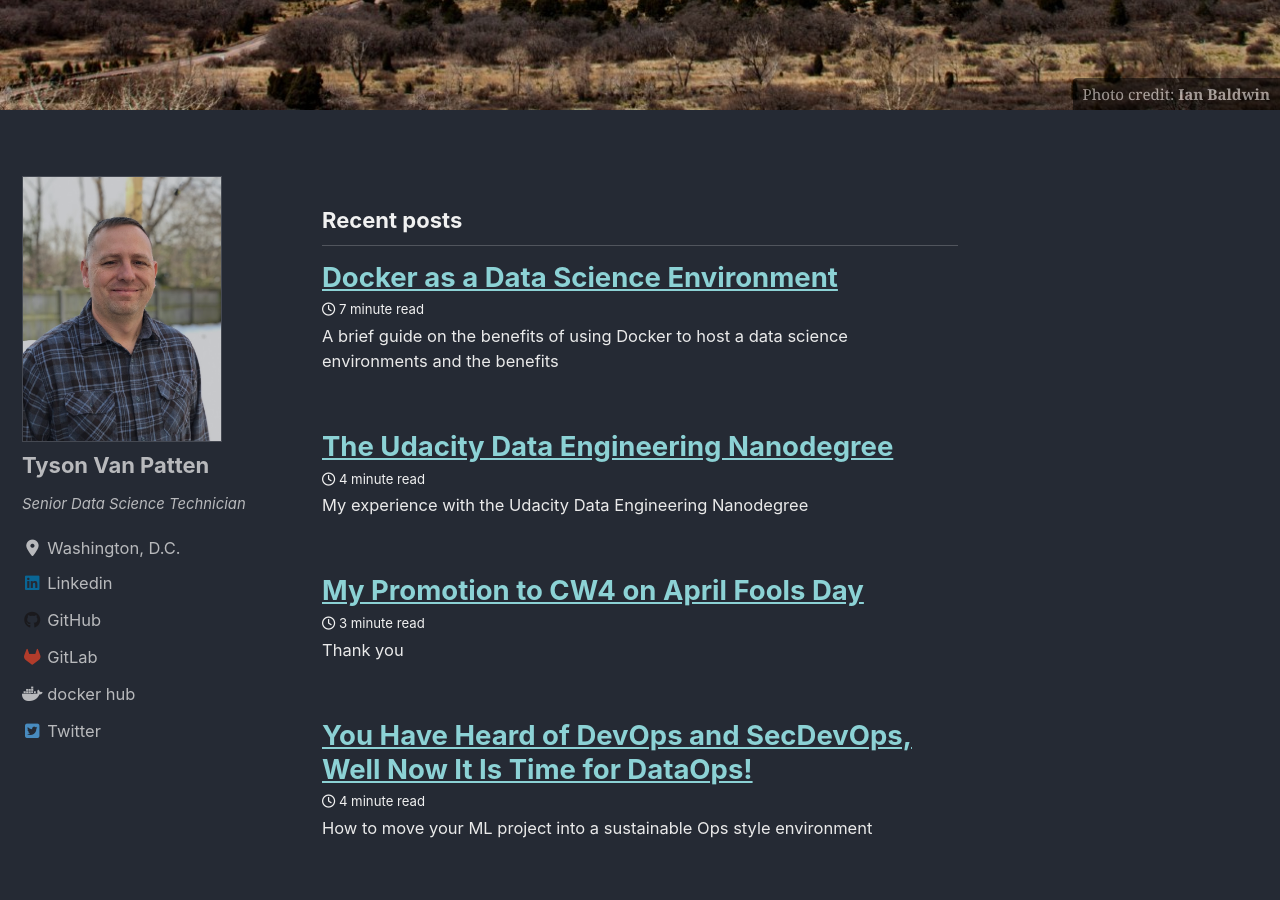
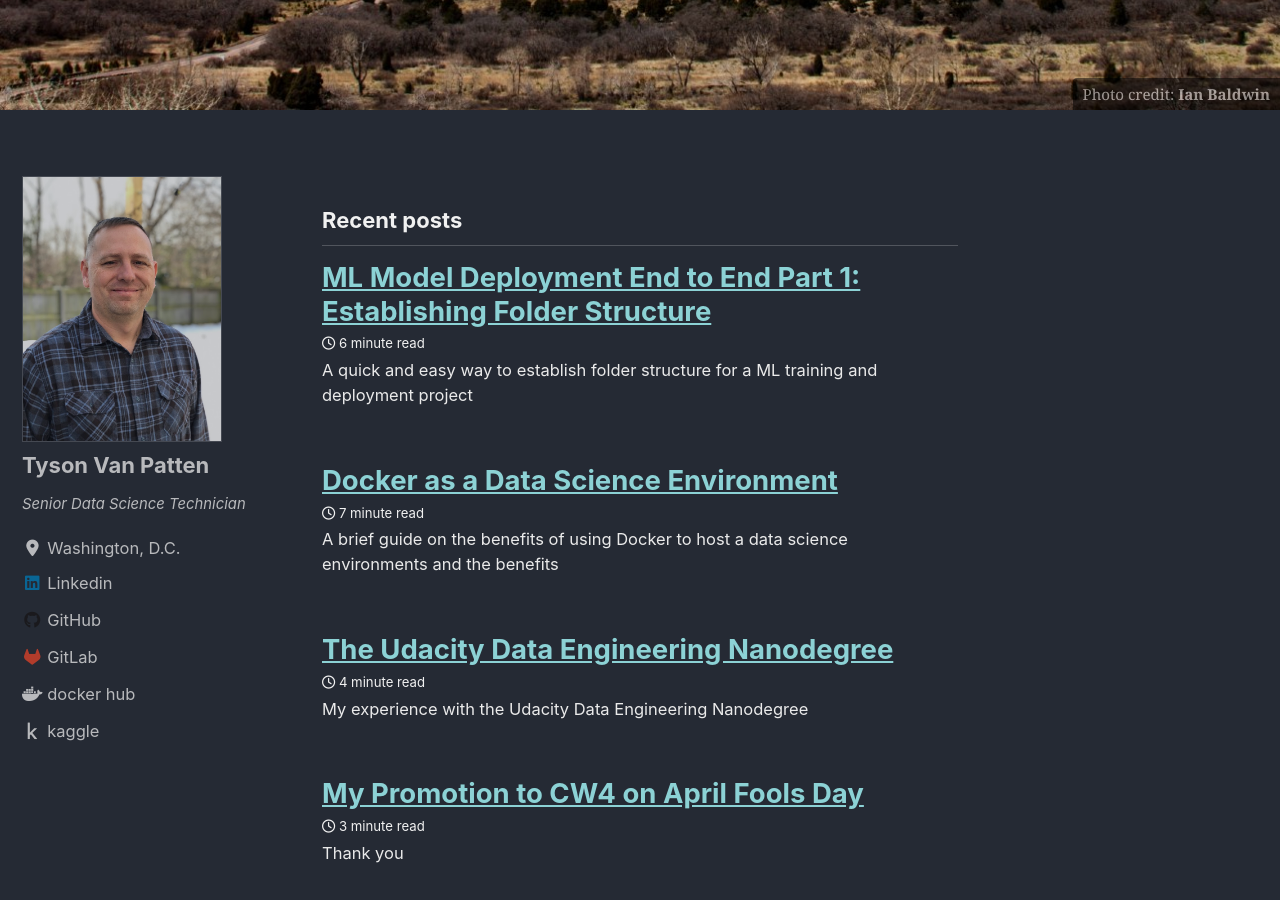
Before and after one commit to tvanpat/tvanpat, a Jekyll site: the page built from index.html, in a window 1280 px wide and 900 px high, scrolled down 375 px. Built offline with Jekyll 4.4.1, drawn with Linux system fonts in a browser that asks for light colours; cached includes are drawn as plain includes; nearby versions of some CDN libraries; the list of posts is cut into pages by our own code; comment, search, counter and statistics services are not loaded; some of the changed lines change nothing that is shown; some of the changed text lies outside the part shown.

Commit message:
add new post

````diff
--- a/_config.yml
+++ b/_config.yml
@@ -118,19 +118,19 @@ author:
       # url: mailto:your.name@email.com
     - label: "Linkedin"
       icon: "fab fa-fw fa-linkedin"
-      url: "https://linkedin.com/in/tyson-van-patten-5182b471"
+      url: "https://www.linkedin.com/in/tvanpat"
     - label: "GitHub"
       icon: "fab fa-fw fa-github"
       url: "https://github.com/tvanpat"
     - label: "GitLab"
       icon: "fab fa-fw fa-gitlab"
-      url: "https://gitlab.com/vp7799"
+      url: "https://gitlab.com/tvanpat"
     - label: "docker hub"
       icon: "fab fa-fw fa-docker"
-      url: "https://hub.docker.com/u/vp7799"
-    - label: "Twitter"
-      icon: "fab fa-fw fa-twitter-square"
-      url: "https://twitter.com/descriptdata"
+      url: "https://hub.docker.com/u/tvanpat"
+    - label: "kaggle"
+      icon: "fab fa-fw fa-kaggle"
+      url: "https://www.kaggle.com/vp7799"
 
 
 
--- /dev/null
+++ b/_posts/2021-01-06-e2e-model-deployment-part1.md
@@ -0,0 +1,95 @@
+---
+title: "ML Model Deployment End to End Part 1: Establishing Folder Structure"
+date: 2020-07-22
+tags: [Data Science, Shell Script, Linux]
+excerpt: "A quick and easy way to establish folder structure for a ML training and deployment project"
+---
+
+<H2>Project Overview</H2>
+This is the first article in a series which will explore how to build a simple model, deploy it using FastAPI, log model performance, and use the model logs to test and build model updates.  For the project the model will use the "Hello World" of data science projects, the Titanic Dataset from Kaggle.  The first part will discuss how to establish the project folder.  The second part will focus on how to use the project folder to build the initial baseline model.  The third article will examine how to deploy the baseline model using FastAPI.  The fourth part will discuss the importance of logging model predictions and user interactions.  The last article will use the logging abilities to test and improve the baseline model using a rendezvous architecture.
+
+<H2>Establishing a Project Folder</H2>
+It took some work and but I found a project structure that could be used as a baseline for many projects.  By using this project structure I can build, train, and deploy a model from a single repository.
+
+```
+project
+└───data
+└───notebooks
+│   │   01_eda.ipynb
+│   │   02_data_imputation_model_build.ipynb
+│   │   03_data_preprocessing_final.ipynb
+│   │   04_model_training.ipynb
+│   │   workbench.ipynb
+└───references
+└───src
+│   └───app
+│   |   └───assets
+|   |   |   └───models
+|   |   |   |   └───current_models
+|   |   |   |   └───data_preprocessing_models
+|   |   |   |   └───deprecated_models
+|   |   |   |   └───test_models
+│   |   └───modules
+|   |   |   __init__.py
+|   |   |   data_pre.py
+|   |   |   models.py
+│   |   |   .env
+│   |   |   main.py
+│   │   Dockerfile
+│   │   fastapi-docker-compose.yml
+│   │   requirements.txt
+│   │   setup.py
+|   .gitignore
+|   Dockerfile
+|   notebook-docker-compose.yml
+|   README.md
+|   requirements.txt
+```
+
+<H3>data</H3>
+The data folder is where I store my training, test, and validation data.  This folder works well for small datasets as the maximum file size for GitHub is 100MB.  In cases where the file size is over 100MB this folder can be used to store sample data for debugging purposes.
+
+<H3>notebooks</H3>
+In this folder I have notebooks for exploratory data analysis (EDA), data imputation, data preprocessing, model training, and a workbench notebook.  These notebooks are used to develop the modules used in data preprocessing and data imputation.  These modules are stored in the modules folder in the src directory.  By storing the modules in a central location, both the notebooks and the deployed model are using the same modules.  The workbench notebook is used for testing and development before incorporation into the other notebooks.
+
+<H3>references</H3>
+This folder is primarily used to place references for the project.  For example if the ML model is using an algorithm from a research paper, the research paper can be placed in here for easy reference.
+
+<H3>Dockerfile, notebook-docker-compose.yml, and requirements</H3>
+I combined these three files as they are all related.  The Dockerfile is empty, but could be modified if required.  The same stands for the requirements file.  For this project to load the model development environment I used a docker-compose file.  The docker image referenced in the file is the Jupyter scipy image.  This image contains the scikit-learn library, which should be enough to preprocess data and train a basic model.  If additional libraries are required the Dockerfile and requirements would be used to customized the image.  The notebook-docker-compose.yml would need to be refactored.  The benefit of using this method to anyone on the development team can use the dockerfile, notebook-docker-compose.yml, and requirements file to work on this project.  This helps with the reproducibility of the project.
+
+<H3>src</H3>
+This folder contains the code to deploy the model as a api endpoint using FastAPI.  Once the new model is pushed to the GitLab code repository, GitLab will containerize the api code in this folder.  By separating the model development code and the deployment code into seperate folders but using the same repository we can use common modules as well ensure only the current models are being placed into production.  This practice takes a bit of work to set up, but it pays for itself when it is time to update a module or model.
+
+<H4>src/Dockerfile, fastapi-docker-compose, requirements, and setup.py</H4>
+The Dockerfile uses the fastapi image [tiangolo/uvicorn-gunicorn-fastapi
+](https://hub.docker.com/r/tiangolo/uvicorn-gunicorn-fastapi) and will install any python requirements in the requirements.txt.  The setup.py will contain the same requirements information.  The container is built using GitLab and [kaniko](https://cloud.google.com/blog/products/gcp/introducing-kaniko-build-container-images-in-kubernetes-and-google-container-builder-even-without-root-access), and I have run into the problem installing requirements via the requirements.txt and so I am using setup.py until I can track down this issue.  The fastapi-docker-compose is used to load a local version of the api for development purposes.
+
+<h4>app</H4>
+This folder contains the assets and modules folder as well as the main.py and .env.  The .env will be used to store tokens for local development and should be added to the .gitignore for security.  The main.py is the python script to start the FastAPI services.
+
+<h4>app/modules</H4>
+To ensure any functions created for the use in the development notebooks are the same used in the actual api this project uses this modules folder as a singular location to store those modules.
+
+<h4>app/assets</H4>
+The purpose of this folder is to store any additional files or data required for the api.  The only folder in the intial scheme that is built is the models folder.  However; if other files were required they would be stored in this location.
+
+<h4>app/assets/models</H4>
+To me this is the most important folder as it holds all the models that will be deployed via the API.  The current_models folder would contain the models being served by the API.  The data_preprocessing_models is used to store any models for data imputation for missing features.  While this is primarly needed for model training and development, these models might be required as part of the API, and as such as stored here.  If a model is deprecated it is placed in the deprecated folder and models that are being tested are placed in test_models.  This will be important when I go to implement the logging and of deprecated and test models for a rendezvous architecture.
+
+<H2>Shell Script</H2>
+It is important to have an organized folder structure.  It is even more important for a team or organization to use a common format.  This ensures the project is reproducible across an organization.  A simple way to do this is through the use of a shell script to build the folders, initial files, and even fill in some basic information into these files, for example fill in the basic information in a .gitignore file.
+
+For me I created a small repository on GitHub for my shell script [ds_api_shell](https://github.com/tvanpat/ds_api_shell).  To start my project these are the steps I would use:
+
+<ol>
+<li>Go to desired location and git init a new repository</li>
+<li>wget https://github.com/tvanpat/ds_api_shell/ds_shell.sh</li>
+<li>Read the script to ensure it does not contain dangerous information</li>
+<li>sudo bash ds_shell.sh OR chmod +x ds_shell.sh && sudo ./ds_shell.sh</li>
+</ol>
+
+This was written for use on a linux system; however, if you have [WSL](https://docs.microsoft.com/en-us/windows/wsl/install-win10) and are using [Windows Terminal](https://docs.microsoft.com/en-us/windows/terminal/) you can execute the shell script in Windows 10.
+
+<H2>Conclusion</H2>
+So I am not saying everyone needs to use this same style and I am sure it has it faults I have not seen.  This folder structure and the shell script is some simple steps I am trying to use to reduce the tech debt in my personal projects with the goal of transferring those same techniques to my professional projects.
````
